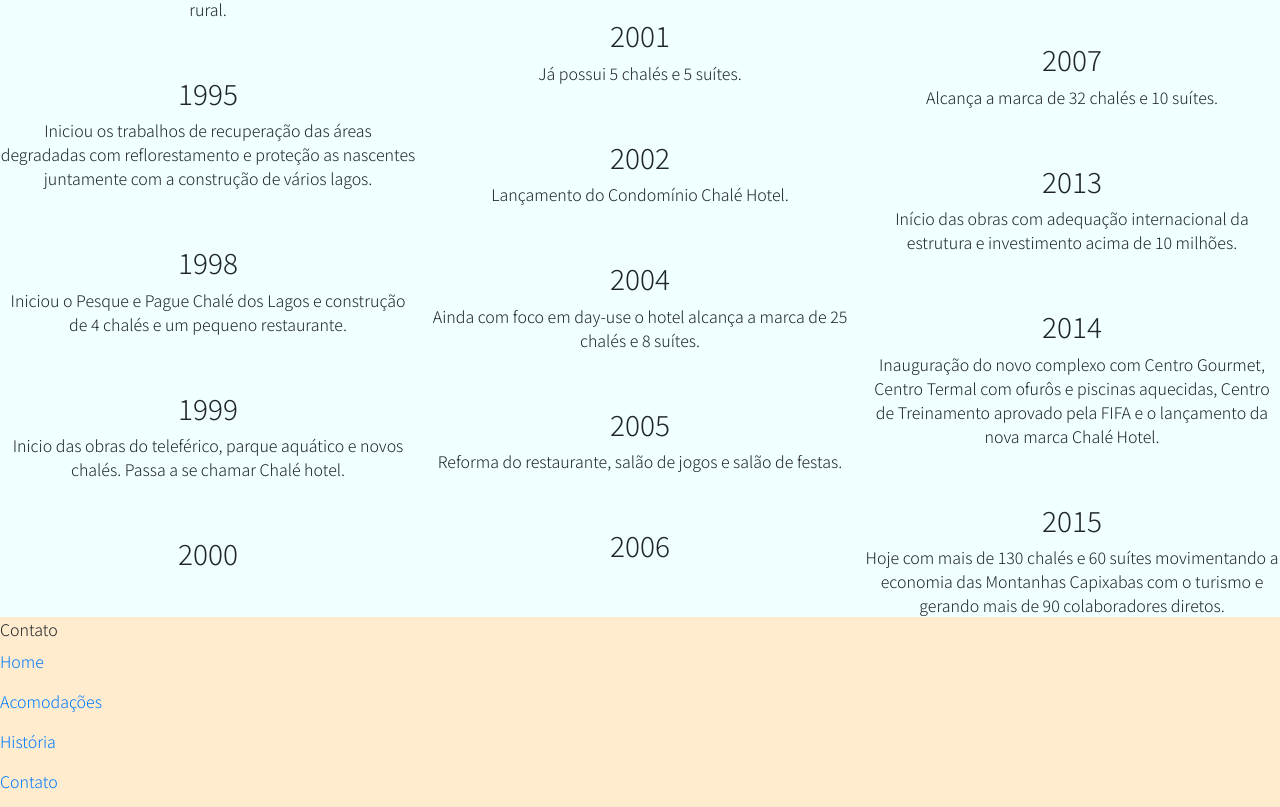
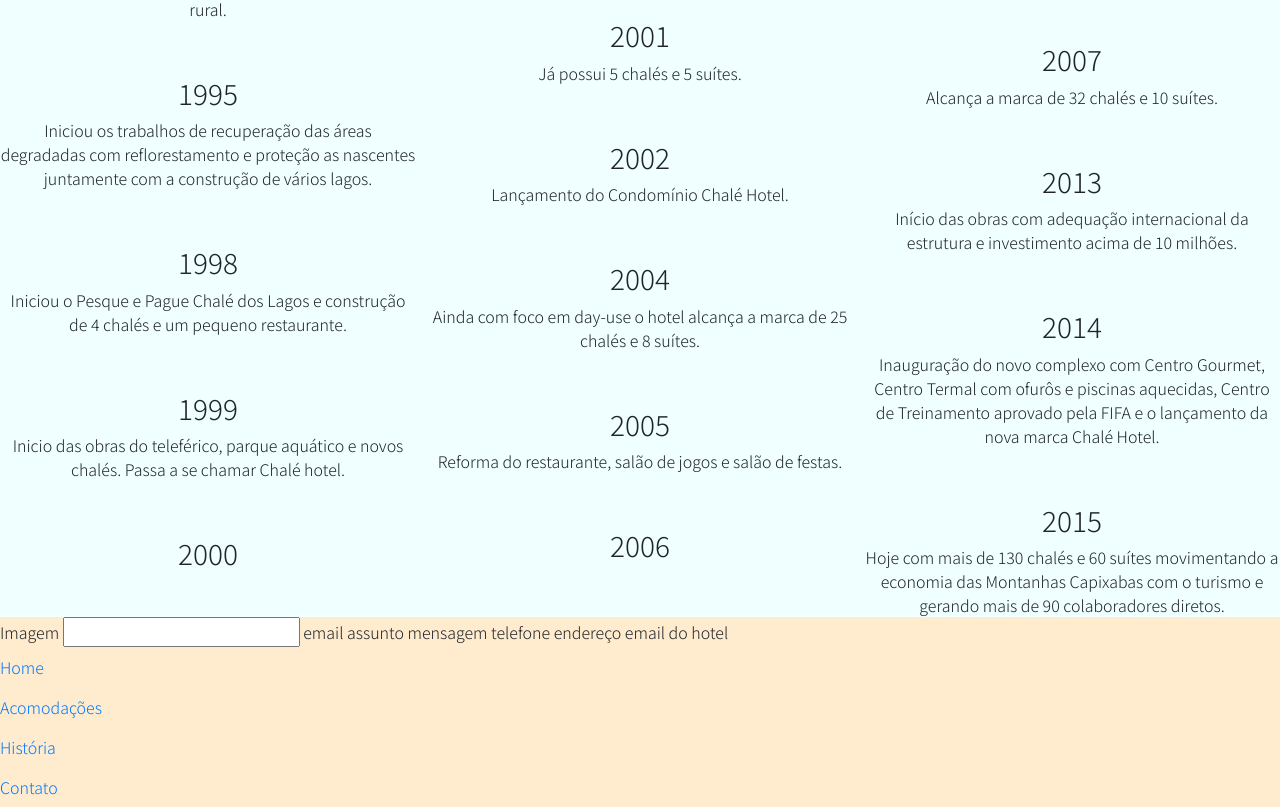
Before and after one commit to Cichinato-Ivan/Chale_Hotel, a plain HTML site: page index.html in a window 1280 px wide. Shown: the part 1401-2208 px from the top of the page. Drawn offline with nearby package versions, Linux system fonts and the light colour scheme; a web font is replaced by a local one.

Commit message:
edicao de contatos

```diff
--- a/index.html
+++ b/index.html
@@ -188,7 +188,16 @@
     </section>
 
     <section id="contact"><!-- Início contact -->
-        Contato
+        Imagem
+
+        <input type="text"><!--Nome-->
+        email
+        assunto
+        mensagem
+
+        telefone
+        endereço
+        email do hotel
     </section>
 
     <footer><!-- Rodapé -->
```
